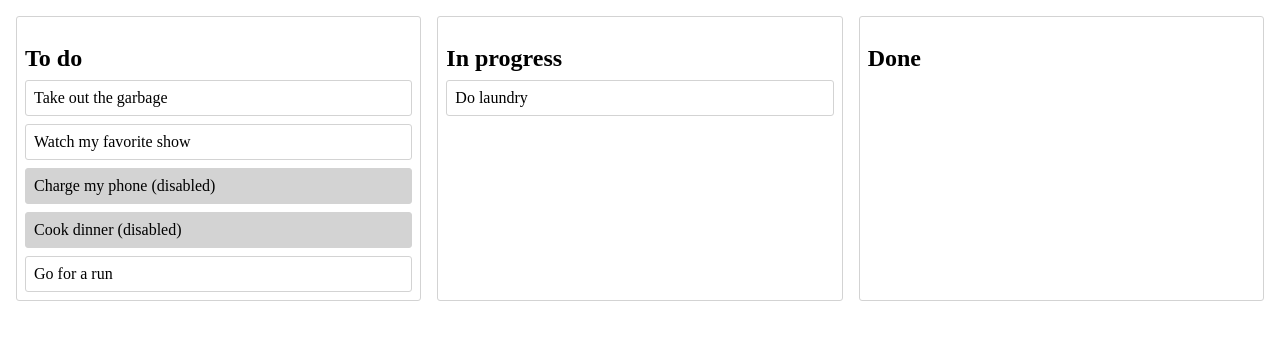
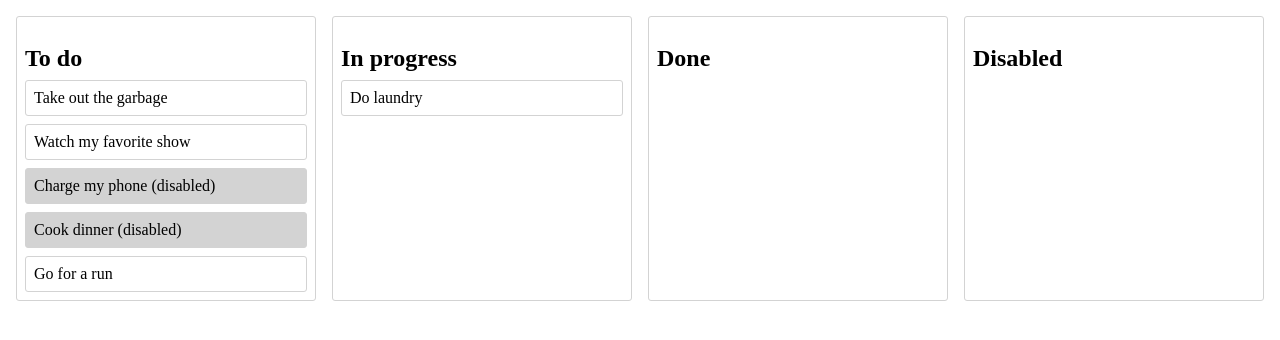
Before and after one commit to carlorizzante/react-beautiful-dnd-demo, a React (Create React App) app: page / in a window 1280 px wide. Shown: the top 340 px of the page. Built offline with nearby package versions, Linux system fonts and the light colour scheme.

Commit message:
feat: implement column type

```diff
--- a/src/components/column.js
+++ b/src/components/column.js
@@ -44,7 +44,10 @@ const TaskList = React.forwardRef(({ children, isDraggingOver, ...rest }, ref) =
 export const Column = ({ column, tasks }) => (
   <Container>
     <Title>{column.title}</Title>
-    <Droppable droppableId={column.id}>
+    <Droppable
+      droppableId={column.id}
+      type={column.type}
+    >
       {(provided, snapshot) => (
         <TaskList
           isDraggingOver={snapshot.isDraggingOver}
--- a/src/initial-data.js
+++ b/src/initial-data.js
@@ -11,19 +11,28 @@ export const initialData = {
     'column-1': {
       id: 'column-1',
       title: 'To do',
-      taskIds: ['task-1', 'task-2', 'task-3', 'task-4', 'task-5']
+      taskIds: ['task-1', 'task-2', 'task-3', 'task-4', 'task-5'],
+      type: 'tasks'
     },
     'column-2': {
       id: 'column-2',
       title: 'In progress',
-      taskIds: ['task-6']
+      taskIds: ['task-6'],
+      type: 'tasks'
     },
     'column-3': {
       id: 'column-3',
       title: 'Done',
-      taskIds: []
+      taskIds: [],
+      type: 'tasks'
+    },
+    'column-4': {
+      id: 'column-4',
+      title: 'Disabled',
+      taskIds: [],
+      type: 'disabled'
     },
   },
   // Facilitate reordering of the columns
-  columnOrder: ['column-1', 'column-2', 'column-3']
+  columnOrder: ['column-1', 'column-2', 'column-3', 'column-4']
 }
```
